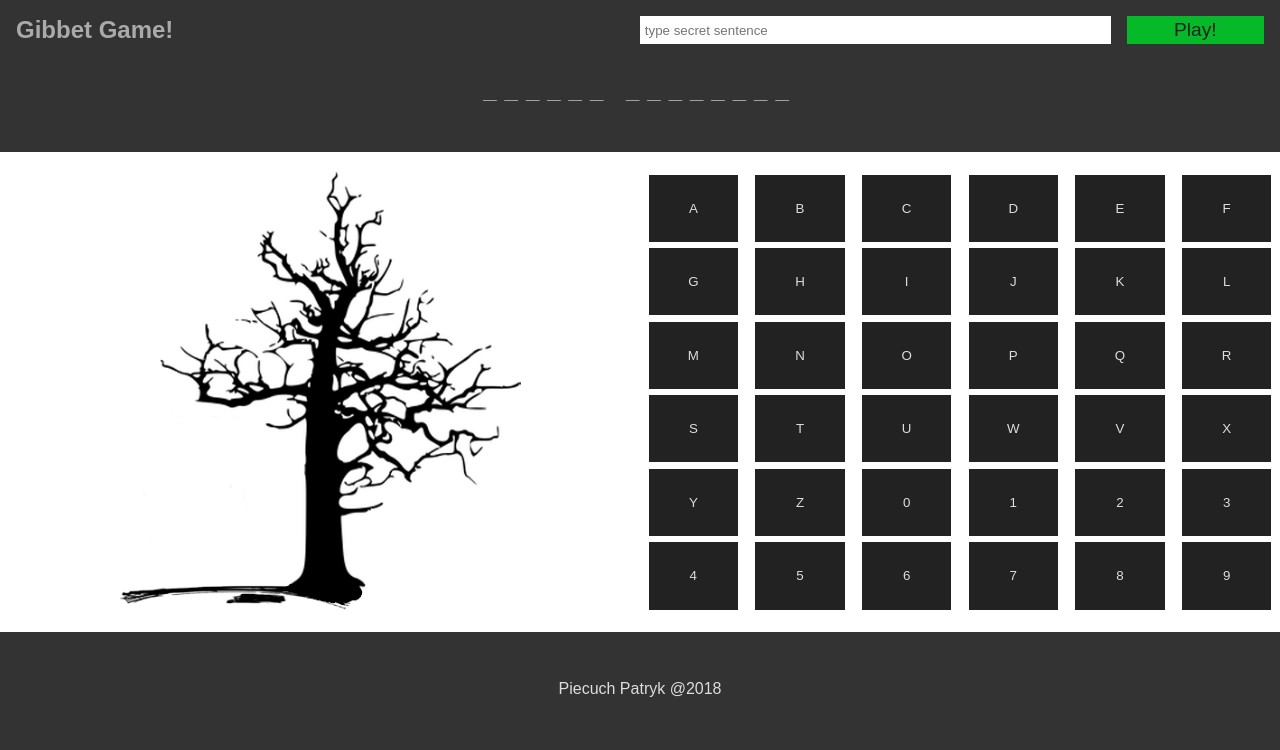
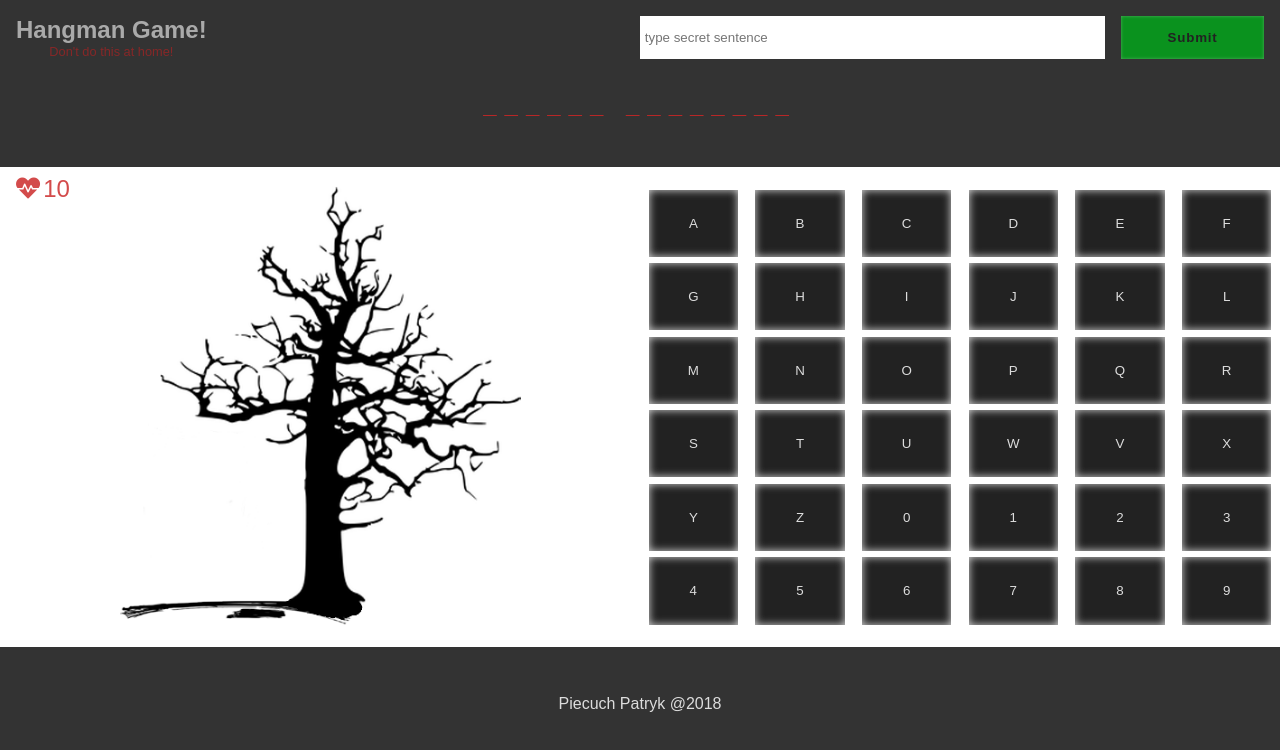
Before and after one commit to Piecuch-Patryk/Gibbet-Game, a plain HTML site: page index.html in a window 1280 px wide. Drawn offline with Linux system fonts and the light colour scheme.

Commit message:
Add files via upload

```diff
--- a/index.html
+++ b/index.html
@@ -5,22 +5,29 @@
     <meta name="viewport" content="width=device-width, user-scalable=no, initial-scale=1.0, maximum-scale=1.0, minimum-scale=1.0">
     <title>Gibbet Game - javaScript</title>
     <link rel="stylesheet" href="./styles/main.css">
+    <!--font awesome-->
+    <link rel="stylesheet" href="https://use.fontawesome.com/releases/v5.0.13/css/all.css" integrity="sha384-DNOHZ68U8hZfKXOrtjWvjxusGo9WQnrNx2sqG0tfsghAvtVlRW3tvkXWZh58N9jp" crossorigin="anonymous">
 </head>
 <body>
     <header class="container">
         <section class="main-title">
-            <h1>Gibbet Game!</h1>
+            <div>
+                <h1>Hangman Game!</h1>
+                <p class="subtitle">Don't do this at home!</p>
+            </div>
         </section>
         <section class="input-field">
             <input type="password" id="input" placeholder="type secret sentence">
             <p class="input-notice">Use letters and digits only</p>
-            <button type="button" id="btn-play" class="btn-play">Play!</button>
+            <button type="button" id="btn-play" class="btn-play">Submit</button>
         </section>
     </header>
     <main>
         <h2 id="game-title" class="game-title"></h2>
         <div class="game-container">
-            <section id="game-image" class="image"></section>
+            <section id="game-image" class="image">
+                <p class="chances"><i class="fas fa-heartbeat"></i><span id="game-chances"></span></p>
+            </section>
             <section id="game-buttons" class="buttons"></section>
         </div>
         <div id="top-layer" class="top-layer">
--- a/scripts/game.js
+++ b/scripts/game.js
@@ -1,6 +1,7 @@
 let secretWord = 'Simple password',
     newTitle = '',
-    imageNumber = 0;
+    imageNumber = 0,
+    chances = 10;
 // get new sentence from input;
 const getNewSentence = () => {
     const inputVal = document.getElementById('input'),
@@ -33,6 +34,10 @@ const setSecretWord = () => {
     }
     hiddenSecretWord = hiddenSecretWord.join('');
     document.getElementById('game-title').innerHTML = hiddenSecretWord;
+}
+// change chances dynamically (10-0);
+const chancesLeft = () => {
+    document.getElementById('game-chances').innerHTML = chances;
 }
 // change game image when wrong symbol choosen;
 const changeImage = () => {
@@ -101,6 +106,9 @@ const clickButton = e => {
         currentEl.classList.add('btnError');
         // change game image - gibbet;
         changeImage();
+        // decrement and show chances left;
+        chances--;
+        chancesLeft();
     }
 }
 // create buttons - letters and digits;
@@ -124,6 +132,7 @@ document.addEventListener('DOMContentLoaded', () => {
     createButtons();
     setSecretWord();
     changeImage();
+    chancesLeft();
     // refresh page button;
     document.querySelectorAll('.btn-refresh').forEach(el => {
         el.addEventListener('click', () => {
--- a/styles/main.css
+++ b/styles/main.css
@@ -1,3 +1,7 @@
+:root {
+    --redColor: rgba(200, 30, 30, .8);
+    --greenColor: rgba(0, 170, 25, 0.8);
+}
 * {
     margin: 0;
     padding: 0;
@@ -12,6 +16,14 @@ body {
     display: flex;
     justify-content: space-between;
     padding: 1rem;
+}
+.main-title div {
+    text-align: center;
+}
+.subtitle {
+    color: var(--redColor);
+    font-size: .8rem;
+    opacity: .7;
 }
 .input-field {
     display: flex;
@@ -36,13 +48,17 @@ body {
 .btn-play {
     flex-grow: 1;
     border: none;
-    background-color: rgba(0, 200, 40, .9);
+    background-color: var(--greenColor);
     color: #222;
-    font-size: 1.2rem;
+    font-weight: bold;
+    letter-spacing: .05rem;
     margin-left: 1rem;
+    transition: .5s;
+    box-shadow: inset 0 0 .2rem rgba(255, 255, 255, .3);
 }
 .btn-play:hover {
     cursor: pointer;
+    filter: brightness(125%);
 }
 .game-container {
     display: flex;
@@ -50,6 +66,8 @@ body {
 }
 .game-title {
     padding: 1rem;
+    color: var(--redColor);
+    filter: brightness(115%);
     text-align: center;
     letter-spacing: .5rem;
 }
@@ -65,6 +83,14 @@ body {
     background-repeat: no-repeat;
     background-position: center;
 }
+.chances {
+    color: var(--redColor);
+    font-size: 1.5rem;
+    padding: .5rem 1rem;
+}
+.chances span {
+    margin: .2rem;
+}
 .buttons {
     display: flex;
     flex-wrap: wrap;
@@ -78,6 +104,7 @@ body {
     background-color: #222;
     color: #ddd;
     border: none;
+    box-shadow: inset 0 0 .5rem #ddd;
 }
 .active:hover {
     cursor: pointer;
@@ -94,10 +121,10 @@ body {
     text-decoration: none;
 }
 .btnSuccess {
-    background-color: green;
+    background-color: var(--greenColor);
 }
 .btnError {
-    background-color: red;
+    background-color: var(--redColor);
 }
 .top-layer {
     position: absolute;
@@ -122,25 +149,25 @@ body {
     background-color: rgba(255, 255, 255, .95);
     padding: 1rem 0;
     letter-spacing: .2rem;
-    color: red;
+    color: var(--redColor);
 }
 .title-loss {
-    color: red;
+    color: var(--redColor);
 }
 .title-win {
-    color: green;
+    color: var(--greenColor);
 }
 .btn-refresh {
     padding: 1rem;
-    background-color: rgba(200, 0, 0, .8);
+    background-color: var(--redColor);
     border: none;
     color: #ddd;
     letter-spacing: .1rem;
+    transition: .5s;
 }
 .btn-refresh:hover {
     cursor: pointer;
-    background-color: rgba(225, 0, 0, .8);
-    transition: .5s;
+    filter: brightness(125%);
 }
 @media screen and (orientation: portrait){
     .container {
```
